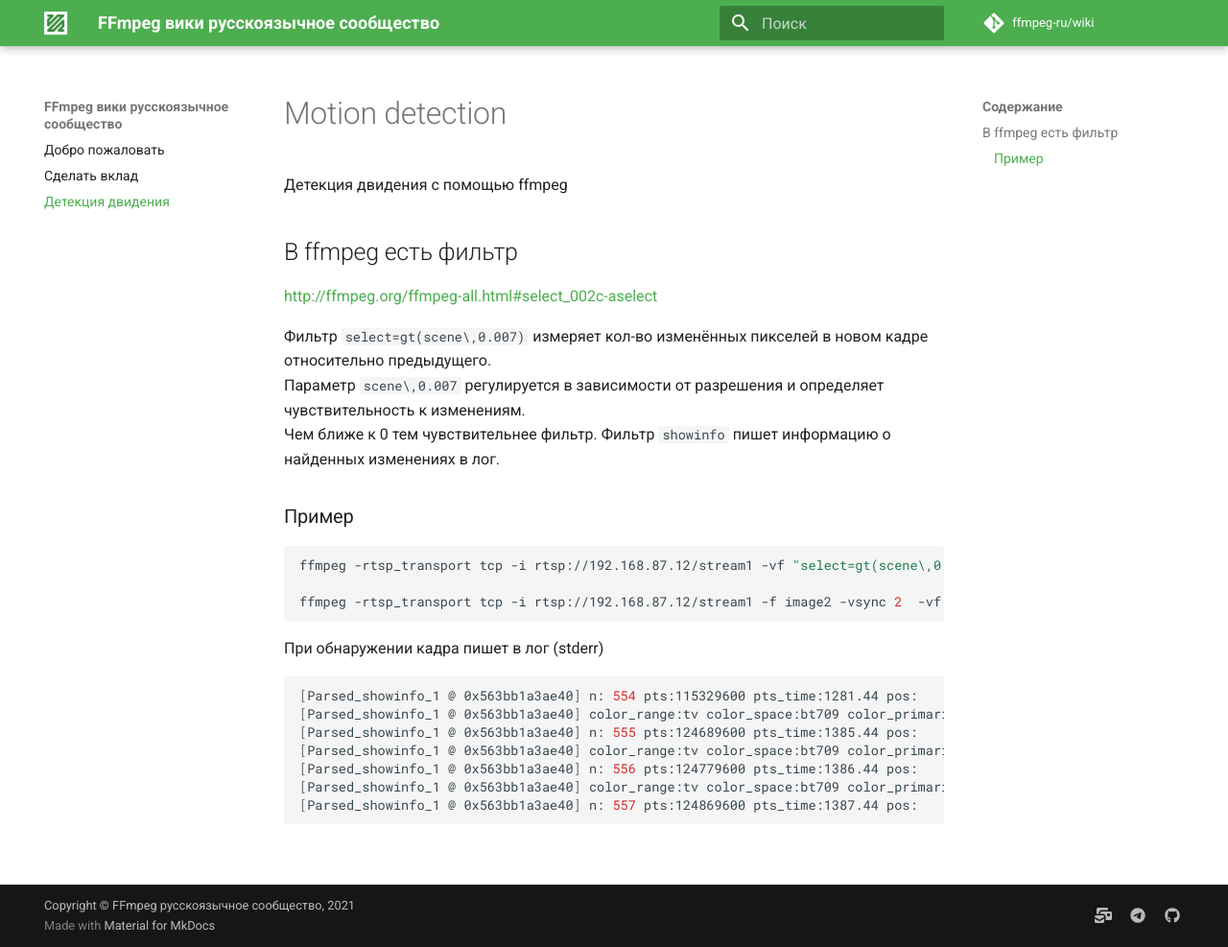
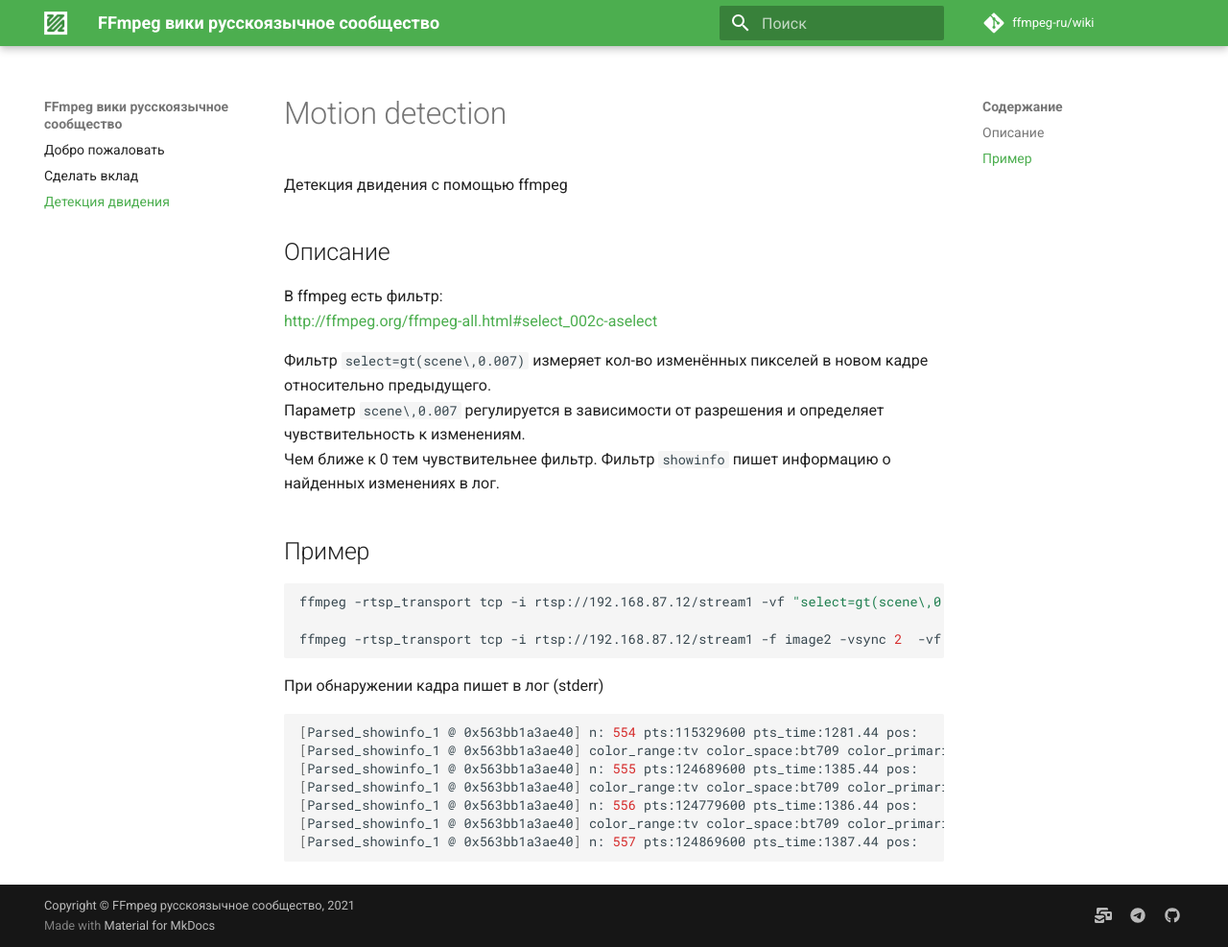
Before and after one commit to ffmpeg-ru/wiki, an MkDocs documentation site: the page built from docs/motion_detection.md, in a window 1280 px wide and 987 px high. Shown: the whole window at 96% size. Built offline with MkDocs 1.6.1 and Material for MkDocs 9.7.7, drawn with Linux system fonts in a browser that asks for light colours; comment, search, counter and statistics services are not loaded.

Commit message:
гзвфеу

````diff
--- a/docs/motion_detection.md
+++ b/docs/motion_detection.md
@@ -2,8 +2,9 @@
 
 Детекция двидения с помощью ffmpeg
 
-## В ffmpeg есть фильтр
+## Описание
 
+В ffmpeg есть фильтр:
 <http://ffmpeg.org/ffmpeg-all.html#select_002c-aselect>
 
 Фильтр `select=gt(scene\,0.007)` измеряет кол-во изменённых пикселей в новом кадре относительно предыдущего.
@@ -11,7 +12,7 @@
 Чем ближе к 0 тем чувствительнее фильтр.
 Фильтр `showinfo` пишет информацию о найденных изменениях в лог.
 
-### Пример
+## Пример
 
 ```sh
 ffmpeg -rtsp_transport tcp -i rtsp://192.168.87.12/stream1 -vf "select=gt(scene\,0.007),showinfo" -f null
````
Also changed, not shown: 3 other files.
